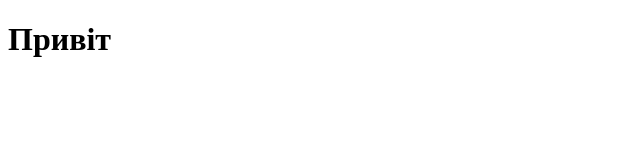
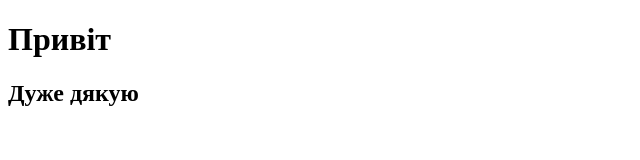
Before and after one commit to OleksandrSamofal/Tutorial, a plain HTML site: page index.html in a window 1280 px wide. Shown: the whole page, without its empty margins (0-640 px from the left). Drawn offline with Linux system fonts and the light colour scheme.

Commit message:
Update index.html

```diff
--- a/index.html
+++ b/index.html
@@ -8,5 +8,6 @@
 </head>
 <body>
     <h1>Привіт</h1>
+    <h2>Дуже дякую</h2>
 </body>
 </html>
```
